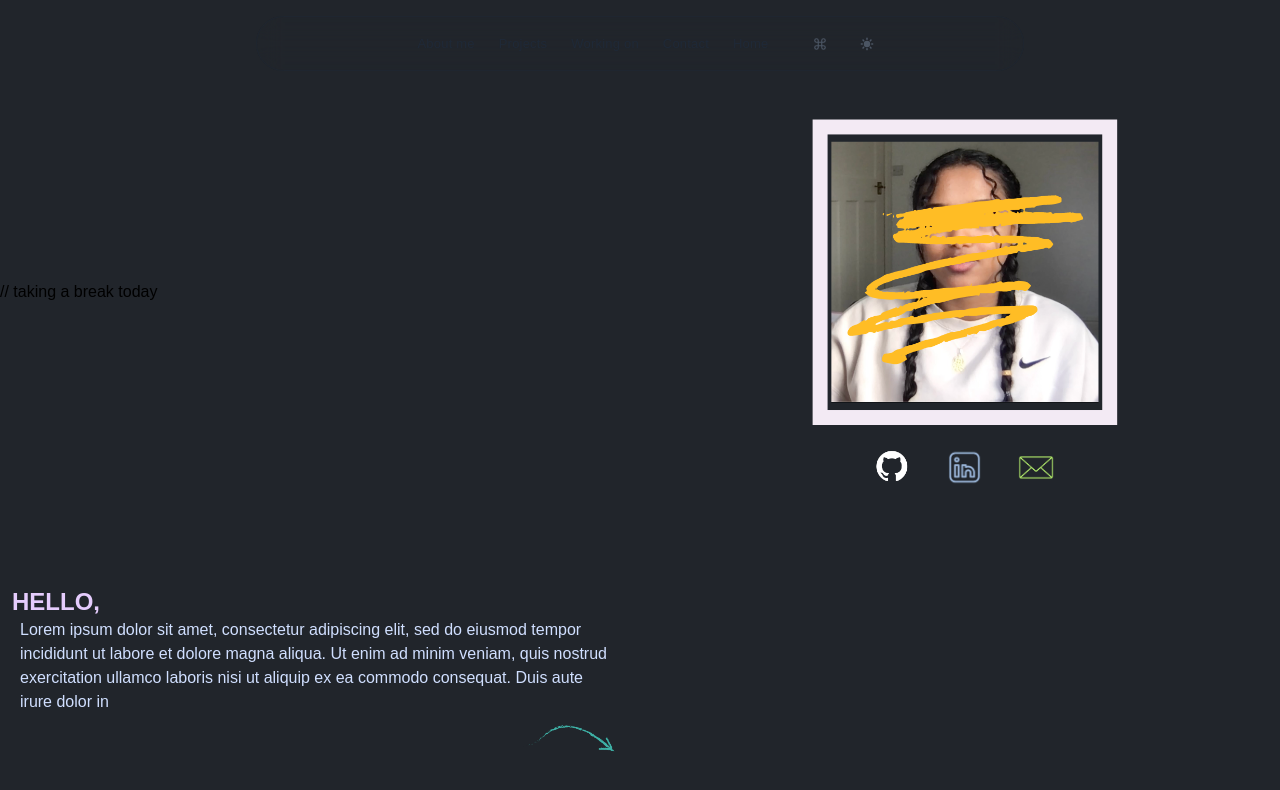
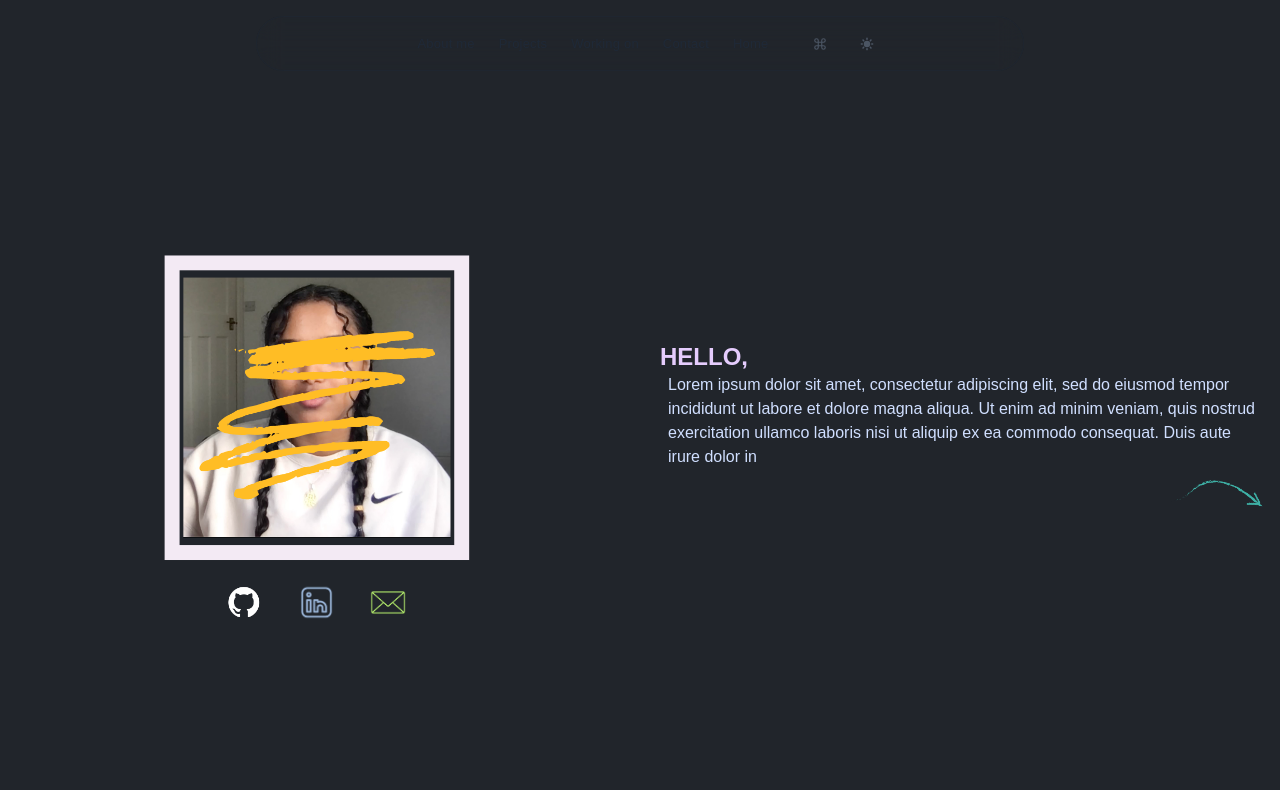
Before and after one commit to Selamkd/My-Portfolio, a Next.js app in the folder my-portfolio/: page /about in a window 1280 px wide. Shown: the top 790 px of the page. Built offline with nearby package versions, Linux system fonts and the light colour scheme.

Commit message:
intro page layout

```diff
--- a/my-portfolio/components/Intro.jsx
+++ b/my-portfolio/components/Intro.jsx
@@ -13,7 +13,7 @@ const Intro = () => {
   return (
     <div className="grid grid-cols-1 md:grid-cols-2 gap-4 md:items-center w-full h-screen">
       {/* Image and social links */}
-      // taking a break today
+
       <div className="md:flex md:flex-col md:items-center md:justify-center">
         <div className="flex justify-between w-full mb-4"></div>
         <div className="mb-4">
```
